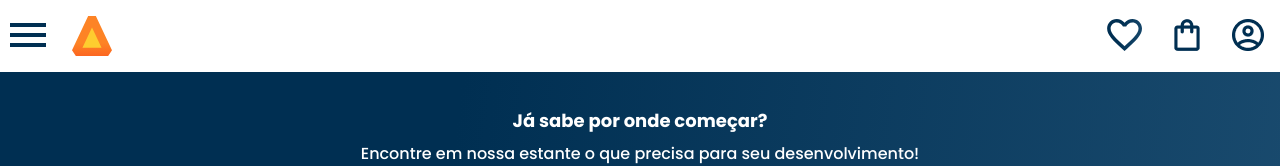
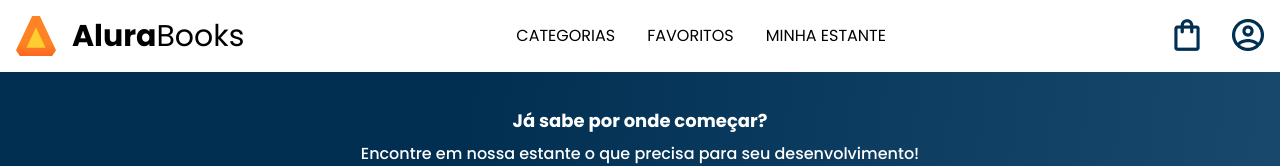
Before and after one commit to RuyPog/Bahia, a plain HTML site: page index.html in a window 1280 px wide. Shown: the top 166 px of the page. Drawn offline with nearby package versions, Linux system fonts and the light colour scheme.

Commit message:
Marcela Feiosa

```diff
--- a/index.html
+++ b/index.html
@@ -8,6 +8,7 @@
     <link rel="preconnect" href="https://fonts.googleapis.com">
     <link rel="preconnect" href="https://fonts.gstatic.com" crossorigin>
     <link href="https://fonts.googleapis.com/css2?family=Poppins:wght@300;400;500;700&display=swap" rel="stylesheet">
+    <link href="https://fonts.googleapis.com/css2?family=Josefin+Sans:wght@700&family=Poppins:wght@300;400;500;700&display=swap" rel="stylesheet">
     <link rel="stylesheet" href="https://cdn.jsdelivr.net/npm/swiper@9/swiper-bundle.min.css"/>
     <link rel="stylesheet" href="styles/reset.css">
 
@@ -38,10 +39,39 @@
                     <a href="#" class="lista-menu__link">Design & UX</a>
                 </li>
             </ul>
-            <img src="img/Logo.svg" alt="" class="container_imagem">
+            <img src="img/Logo.svg" alt="Logo da Alurabooks" class="container_imagem">
+            <h1 class="container__titulo"><b class="container__titulo--negrito">
+                Alura</b>Books</h1>
         </div>
+        <ul class="opcoes">
+            <input type="checkbox" id="opcoes-menu" class="opcoes__botao">
+            <label for="opcoes-menu">
+                <li class="opcoes__item">Categorias</li>
+            </label>
+            <ul class="lista-menu">
+                    <li class="lista-menu__item">
+                    <a href="#" class="lista-menu__link">Programação</a>
+                    </li>
+                    <li class="lista-menu__item">
+                    <a href="#" class="lista-menu__link">Front-end</a>
+                    </li>
+                    <li class="lista-menu__item">
+                    <a href="#" class="lista-menu__link">Infraestrutura</a>
+                    </li>
+                    <li class="lista-menu__item">
+                    <a href="#" class="lista-menu__link">Business</a>
+                    </li>
+                    <li class="lista-menu__item">
+                    <a href="#" class="lista-menu__link">Design & UX</a>
+                    </li>
+                </ul>
+            <li class="opcoes__item"><a href="#" class="opcoes__link">
+            Favoritos</a></li>
+            <li class="opcoes__item"><a href="#" class="opcoes__link">Minha
+            estante</a></li>
+            </ul>
         <div class="container">
-            <a href="#"><img src="img/Favoritos.svg" alt="Meus favorito" class="container_imagem"></a>
+            <a href="#"><img src="img/Favoritos.svg" alt="Meus favorito" class="container_imagem container__imagem-transparente"></a>
             <a href="#"><img src="img/Compras.png" alt="Carrinho de compras" class="container_imagem"></a>
             <a href="#"><img src="img/Usuario.png" alt="Meu perfil" class="container_imagem"></a>
         </div>
--- a/styles/header.css
+++ b/styles/header.css
@@ -47,3 +47,48 @@
     padding: 1em;
     background-color: var(--branco);
 }
+.container__titulo {
+    display: none;
+}
+.opcoes {
+    display: none;
+}
+
+@media screen and (min-width: 1024px) {
+    .container__titulo,
+    .container__titulo--negrito {
+        font-family: var(--fonte-secundario);
+        font-size: 30px;
+    }
+    .container__titulo {
+        font-weight: 400;
+        display: block;
+    }
+    .container__titulo--negrito {
+        font-weight: 700;
+    }
+    .opcoes {
+        display: flex;
+    }
+    .opcoes__item {
+        padding: 0 1em;
+        text-transform: uppercase;
+    }
+    .opcoes__link {
+        text-decoration: none;
+        color: var(--preto);
+    }
+    .container__imagem-transparente {
+        display: none;
+    }
+    .cabeçalho__menu-hamburguer {
+        display: none;
+    }
+    .opcoes__botao:checked~.lista-menu {
+        display: block;
+        width: auto;
+    }
+    .opcoes__botao {
+        display: none;
+    }
+}
--- a/styles/style.css
+++ b/styles/style.css
@@ -12,6 +12,8 @@
     --azul-degrade: linear-gradient(97.54deg, #002F52 35.49%, #326589 165.37%);
     --fonte-principal: "Poppins";
     --azul: #002f52;
+    --fonte-secundaria: "Josefin Sans";
+    --preto: #000000;
 }
 body {
     background-color: var(--cor-de-fundo);
```
